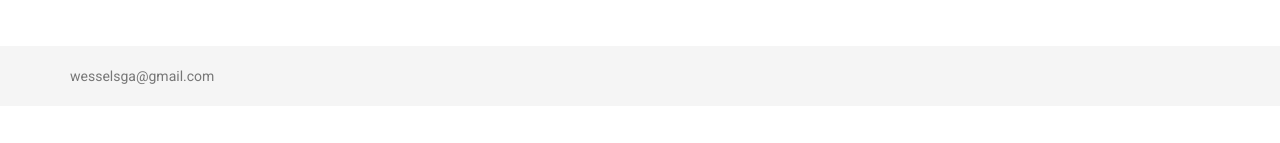
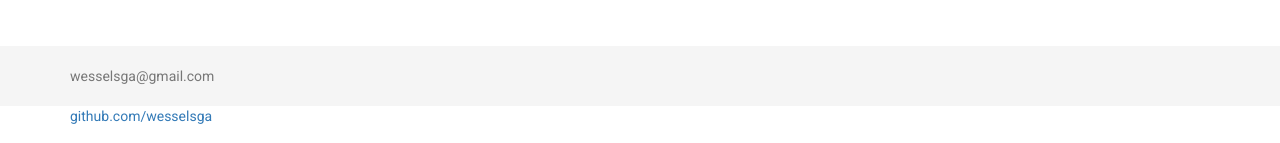
Before and after one commit to wesselsga/wesselsga.github.io, a Jekyll site: the page built from index.html, in a window 1280 px wide and 900 px high, scrolled down 40 px. Shown: the part 754-897 px from the top of the window. Built offline with Jekyll 4.4.1, drawn with Linux system fonts in a browser that asks for light colours; before the commit the page ends 900 px from its top, so only the background shows below that.

Commit message:
Update default.html

```diff
--- a/_layouts/default.html
+++ b/_layouts/default.html
@@ -52,6 +52,8 @@
 	<footer class="footer">
       <div class="container">
         <p class="text-muted">wesselsga@gmail.com</p>
+	<p class="text-muted"><a href="https://github.com/wesselsga">github.com/wesselsga</a></p>
+
       </div>
     </footer>
 
```
